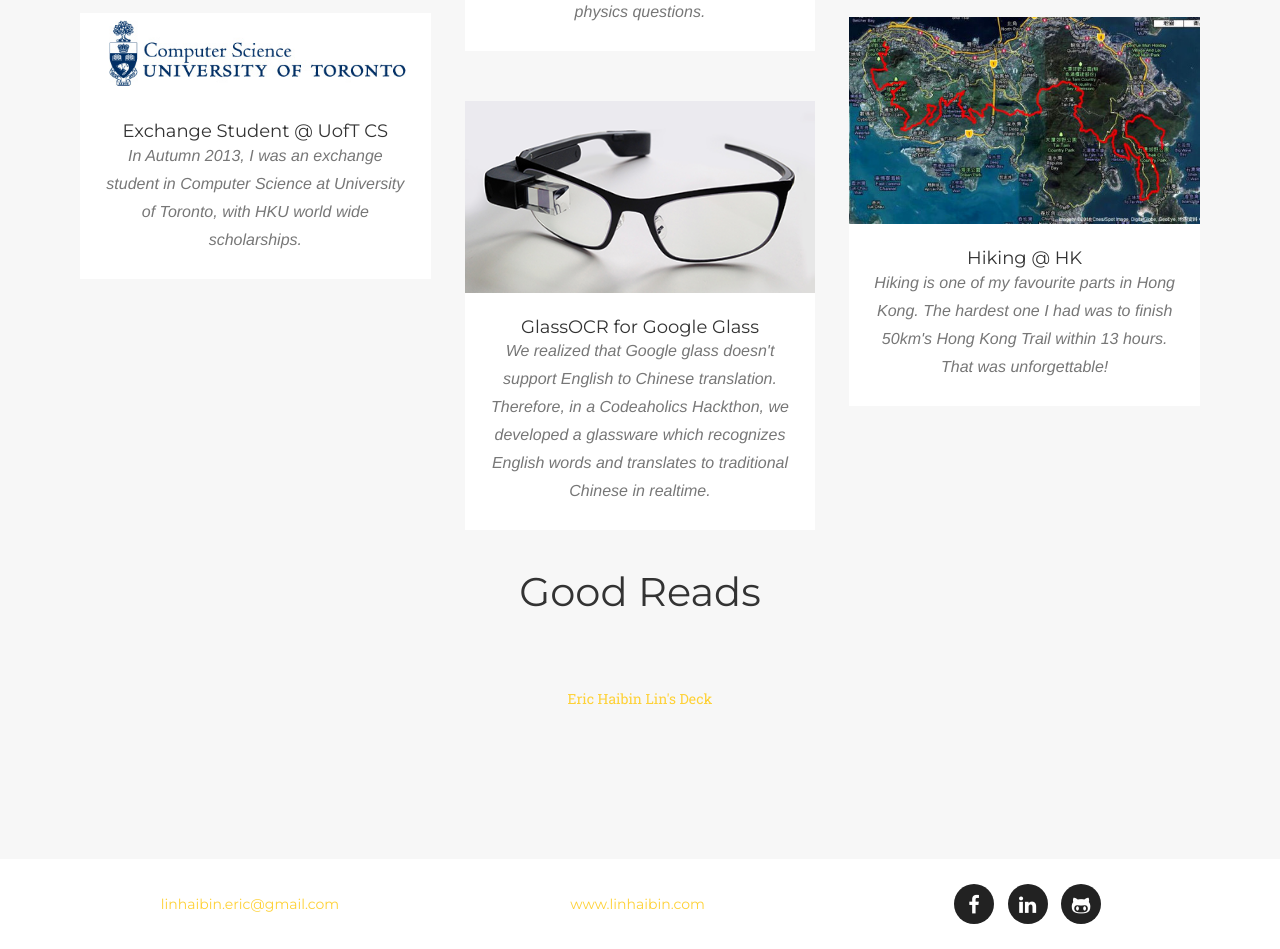
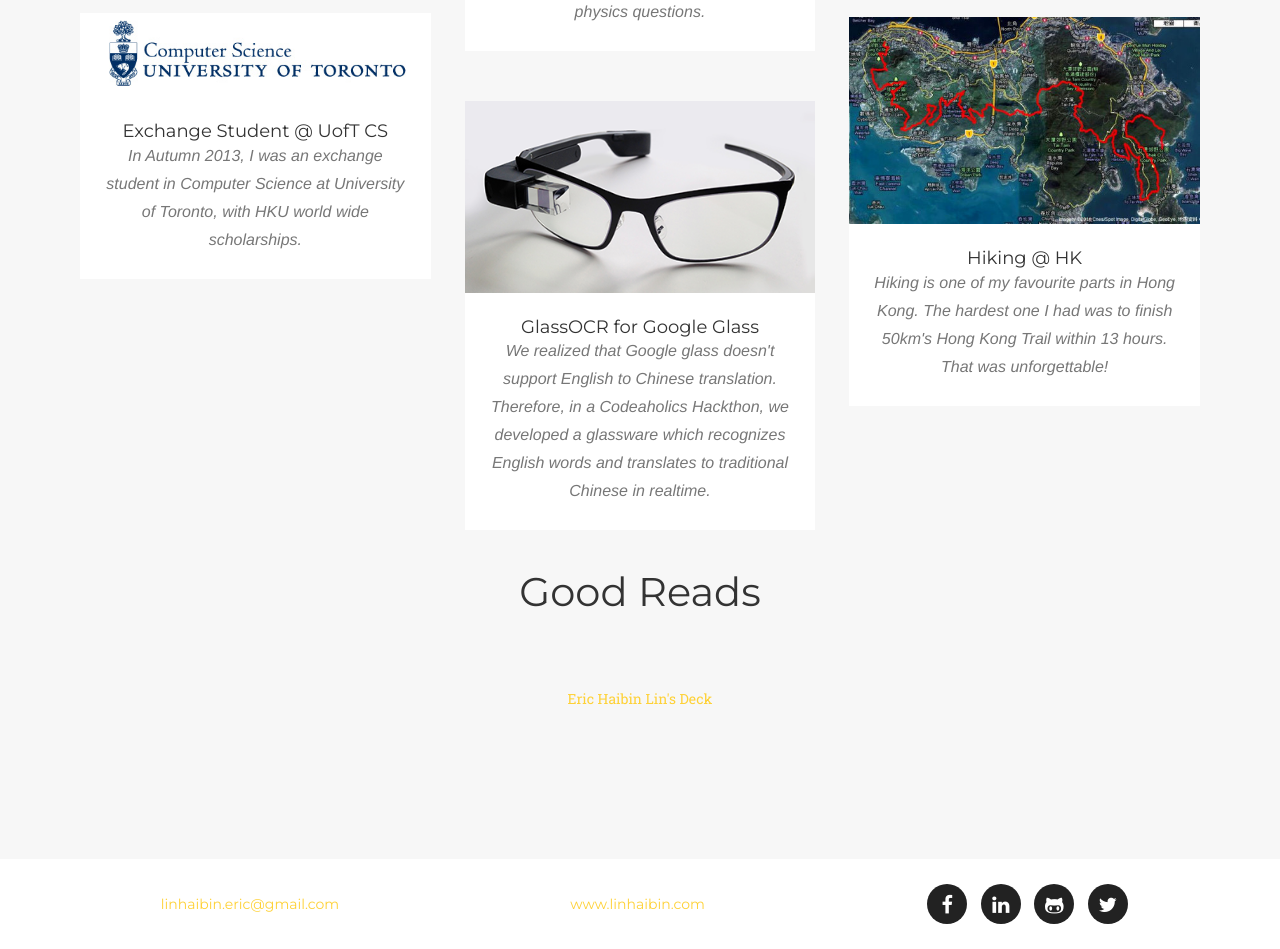
Before and after one commit to eric-haibin-lin/eric-haibin-lin.github.io, a plain HTML site: page eric-haibin-lin-homepage/index.html in a window 1280 px wide. Shown: the part 1963-2912 px from the top of the page. Drawn offline with nearby package versions, Linux system fonts and the light colour scheme; a web font is replaced by a local one.

Commit message:
+ add twitter icon and link.

```diff
--- a/eric-haibin-lin-homepage/index.html
+++ b/eric-haibin-lin-homepage/index.html
@@ -307,6 +307,8 @@
                         </li>
                         <li><a href="https://github.com/eric-haibin-lin"><i class="fa fa-github-alt"></i></a>
                         </li>
+                        <li><a href="https://twitter.com/eric_haibin_lin"><i class="fa fa-twitter"></i></a>
+                        </li>
                     </ul>
                 </div>
             </div>
```
